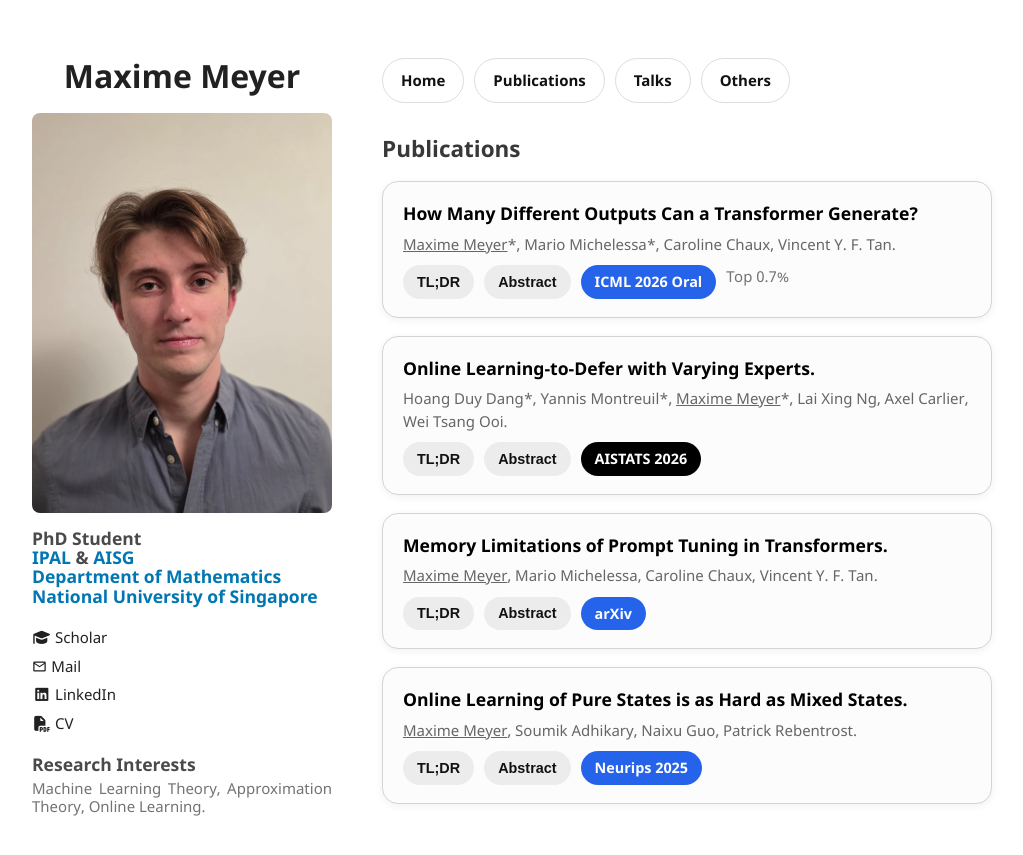
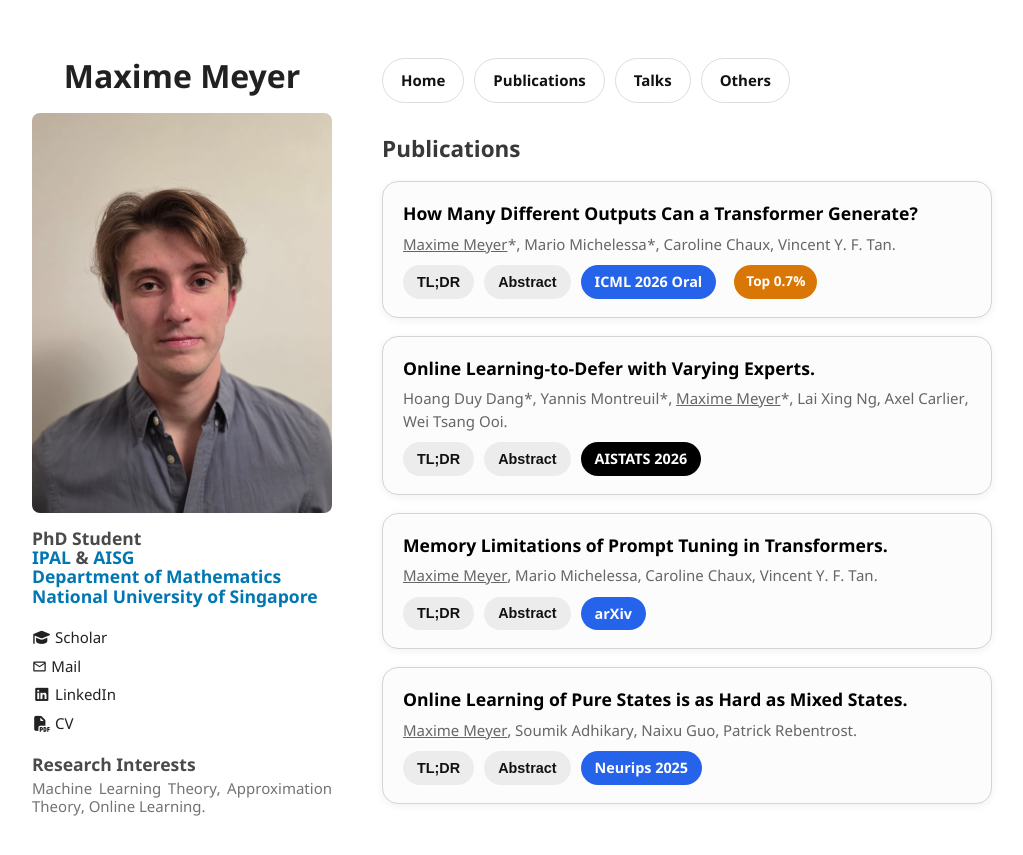
Before and after one commit to meyermaxime/meyermaxime.github.io, a Jekyll site: the page built from p_publications.html, in a window 1280 px wide. Shown: the top 855 px of the page, without its empty margins (128-1151 px from the left). Built offline with Jekyll 4.4.1, drawn with Linux system fonts in a browser that asks for light colours.

Commit message:
Add .pub-badge styles to minimalist theme

```diff
--- a/_sass/jekyll-theme-minimalist.scss
+++ b/_sass/jekyll-theme-minimalist.scss
@@ -313,3 +313,14 @@ footer {
     color:#444;
   }
 }
+
+.pub-badge {
+  display: inline-block;
+  padding: 6px 12px;
+  border-radius: 999px;
+  background: #d97706;
+  color: white;
+  font-size: 0.85rem;
+  font-weight: 600;
+  margin-left: 8px;
+}
```
